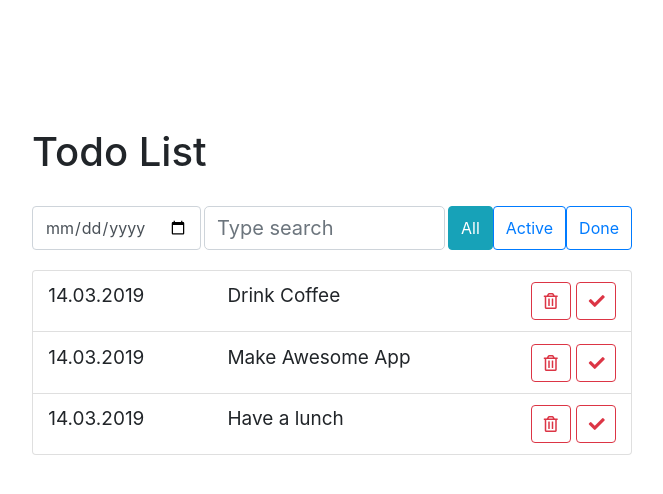
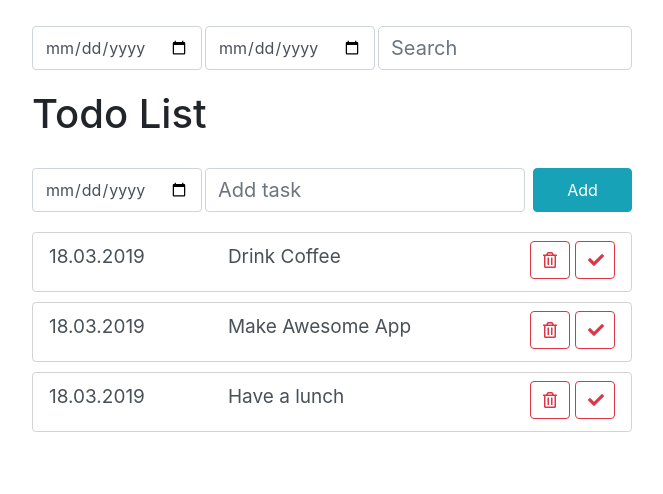
Before and after one commit to kornasevich/todo-react, a React app: page / in a window 1280 px wide. Shown: the whole page, without its empty margins (308-971 px from the left). Built offline with nearby package versions, Linux system fonts and the light colour scheme.

Commit message:
two commit

```diff
--- a/src/components/app-header/app-header.css
+++ b/src/components/app-header/app-header.css
@@ -1,3 +1,8 @@
 .title{
     margin-bottom: 30px;
+    width:100%
 }
+
+.filter-panel{
+    margin-bottom:20px;
+}
--- a/src/components/app/app.css
+++ b/src/components/app/app.css
@@ -0,0 +1,4 @@
+.todo-block{
+    margin: 2% auto 0 auto;
+    width:600px;
+}
--- a/src/components/app/app.js
+++ b/src/components/app/app.js
@@ -3,29 +3,115 @@ import React from 'react';
 import SearchPanel from '../search-panel/search-panel.js';
 import AppHeader from '../app-header/app-header.js';
 import TodoList  from '../todo-list/todo-list.js';
+import TodoListItemAdd from '../todo-list-item-add/todo-list-item-add.js';
+import ItemStatusFilter from '../item-status-filter/item-status-filter.js';
 
 import './app.css'
 
-const App = () => {
+export default class App extends React.Component {
 
-    const todoStyle = {
-        margin: "10% auto 0 auto",
-        width:'600px'
+    maxId = 3;
+
+    state = {
+        todoData : [
+            {date:'18.03.2019', label: 'Drink Coffee', id: 0},
+            {date:'18.03.2019', label: 'Make Awesome App', id: 1 },
+            {date:'18.03.2019', label: 'Have a lunch', id: 2}
+        ],
+        term: '',
+        valueMin: '',
+        valueMax: ''
     };
 
-    const todoData = [
-        {date:'14.03.2019', label: 'Drink Coffee', id: 1},
-        {date:'14.03.2019', label: 'Make Awesome App', id: 2 },
-        {date:'14.03.2019', label: 'Have a lunch', id: 3}
-    ];
+   onSearchChange = (term) =>{
+      this.setState({term});
+    };
+
+    onDateFilterMin = (valueMin) =>{
+        this.setState({valueMin});
+    };
+
+    onDateFilterMax = (valueMax) =>{
+        this.setState({valueMax});
+    };
+
+    LabelInDate = (label) => {
+    return label.split('.').reverse().join('-');
+    };
+
+
+    filter(items, term, valueMin, valueMax){
+        if(term.length === 0 && valueMin === '' && valueMax === ''){
+            return items;
+        }
+        if(valueMin === ''){
+            valueMin = "2000-01-01";
+        }
+
+        if(valueMax === ''){
+            valueMax = '3000-01-01';
+        }
+       return items.filter((item) =>{
+            return item.label.toUpperCase().indexOf(term.toUpperCase()) > -1
+                && +new Date(valueMin) <= +new Date(this.LabelInDate(item.date))
+                && +new Date(this.LabelInDate(item.date)) <= +new Date(valueMax);
+        })
+    };
+
+    deleteItem = (id) =>{
+      this.setState((state) => {
+          const idx = state.todoData.findIndex((el) => el.id === id);
+
+          const newArray = [...state.todoData.slice(0, idx), ...state.todoData.slice(idx + 1)];
+
+          return{
+              todoData: newArray
+          }
+
+      });
+    };
+
+    addedItem = (date, text) =>{
+     const newItem = {
+         date: date,
+         label: text,
+         id: this.maxId++
+     };
+
+     this.setState((state) => {
+         const newArr = [...state.todoData, newItem];
+
+         return{
+             todoData: newArr
+         }
+     });
+    };
+
+render(){
+
+  const visibleItems = this.filter(this.state.todoData, this.state.term, this.state.valueMin, this.state.valueMax);
 
     return (
-        <div className='todo-block' style={todoStyle}>
-            <AppHeader />
-            <SearchPanel />
-            <TodoList todos={todoData}/>
+        <div className='todo-block'>
+
+            <div className="d-flex filter-panel">
+            <ItemStatusFilter
+                  onDateFilterMin={this.onDateFilterMin}
+                  onDateFilterMax={this.onDateFilterMax}/>
+
+            <SearchPanel onSearchChange={this.onSearchChange}/>
+            </div>
+            <AppHeader/>
+            <TodoListItemAdd onItemAdd={this.addedItem}/>
+            <TodoList
+                todos={visibleItems}
+                onDeleted={this.deleteItem}
+            />
+            <div className="search-panel d-flex">
+            </div>
         </div>
     );
-};
+}
 
-export default App;
+
+}
--- a/src/components/item-status-filter/item-status-filter.css
+++ b/src/components/item-status-filter/item-status-filter.css
@@ -1,3 +1,9 @@
 .item-status{
     display: flex;
 }
+
+.todo-task-date-filter{
+    width:170px;
+    margin-right: 3px;
+    height:44px;
+}
--- a/src/components/item-status-filter/item-status-filter.js
+++ b/src/components/item-status-filter/item-status-filter.js
@@ -3,12 +3,30 @@ import React from 'react';
 import './item-status-filter.css';
 
 export default class ItemStatusFilter extends React.Component {
+
+    state = {
+        valueMin: "",
+        valueMax: ""
+    };
+
+    onDateFilterMin = (event) =>{
+        const valueMin =  event.target.value;
+        this.setState({valueMin});
+        this.props.onDateFilterMin(valueMin);
+    };
+
+    onDateFilterMax = (event) =>{
+        const valueMax =  event.target.value;
+        this.setState({valueMax});
+        this.props.onDateFilterMax(valueMax);
+    };
+
     render() {
         return(
             <div className='item-status'>
-                <button className='btn btn-info '>All</button>
-                <button className='btn btn-outline-primary'>Active</button>
-                <button className='btn btn-outline-primary'>Done</button>
+                <input type="date" className="form-control todo-task-date-filter min-date" value={this.state.valueMin} onChange={this.onDateFilterMin}/>
+                <input type="date" className="form-control todo-task-date-filter max-date" value={this.state.valueMax} onChange={this.onDateFilterMax}/>
+
             </div>
         );
     };
--- a/src/components/search-panel/search-panel.css
+++ b/src/components/search-panel/search-panel.css
@@ -1,6 +1,6 @@
 .search-panel-block{
     display: flex;
-    margin-bottom: 20px;
+    margin-top: 20px;
 }
 
 
@@ -14,3 +14,7 @@
     margin-right: 3px;
     height:44px;
 }
+
+.search-input{
+    width:100%;
+}
--- a/src/components/search-panel/search-panel.js
+++ b/src/components/search-panel/search-panel.js
@@ -1,30 +1,36 @@
 import React from 'react';
 
 import './search-panel.css';
-import ItemStatusFilter from '../item-status-filter/item-status-filter.js';
 
-const SearchPanel = () =>{
 
-    const searchText = 'Type search';
+export default class SearchPanel extends React.Component{
+
+    state = {
+        term: ''
+    };
+
+    onSearchChange = (event) =>{
+      const term =  event.target.value;
+      this.setState({term});
+      this.props.onSearchChange(term);
+    };
+
+render(){
+    const searchText = 'Search';
     const searchStyle = {
         fontSize: '20px'
     };
 
         return (
-        <div className='search-panel-block'>
-
-            <input
-                className='form-control todo-task-date'
-                type='date' />
-
+            <form  className="search-input">
                 <input
                     className='search-panel form-control'
                     placeholder={searchText}
                     style={searchStyle}
+                    value={this.state.term}
+                    onChange={this.onSearchChange}
                     />
-            <ItemStatusFilter />
-        </div>
+            </form>
         );
+    }
 };
-
-export default SearchPanel;
--- /dev/null
+++ b/src/components/todo-list-item-add/todo-list-item-add.css
@@ -0,0 +1,14 @@
+.todo-list-item-add{
+    display: flex;
+    margin-bottom: 20px;
+}
+
+.todo-task-text-add{
+    width:320px;
+    height: 44px;
+    font-size: 20px;
+}
+.btn-add{
+    margin-left: 8px;
+    width:99px;
+}
--- /dev/null
+++ b/src/components/todo-list-item-add/todo-list-item-add.js
@@ -0,0 +1,62 @@
+import React from 'react';
+
+import './todo-list-item-add.css';
+
+export default class TodoListItemAdd extends React.Component {
+
+    state = {
+        label: '',
+        date: ''
+    };
+
+    onLabelChange = (event) =>{
+      this.setState({
+          label: event.target.value
+      });
+    };
+
+    onDateChange = (event) =>{
+        this.setState({
+            date: event.target.value.split('-').reverse().join('.')
+        });
+    };
+
+
+
+    onSubmit = (event) =>{
+        event.preventDefault();
+        if(this.state.date !== '' && this.state.label !== ''){
+            this.props.onItemAdd(this.state.date, this.state.label);
+            document.querySelector('.todo-task-text-add').style.border = '1px solid #ced4da';
+            document.querySelector('.todo-task-date').style.border = '1px solid #ced4da';
+        } else if(this.state.date === '' && this.state.label === ''){
+            document.querySelector('.todo-task-text-add').style.border = '1px solid red';
+            document.querySelector('.todo-task-date').style.border = '1px solid red';
+        } else if(this.state.date === ''){
+            document.querySelector('.todo-task-date').style.border = '1px solid red';
+            document.querySelector('.todo-task-text-add').style.border = '1px solid #ced4da';
+        } else if(this.state.label === ''){
+            document.querySelector('.todo-task-date').style.border = '1px solid #ced4da';
+            document.querySelector('.todo-task-text-add').style.border = '1px solid red';
+        }
+
+
+    };
+
+      render() {
+         return(
+          <form className='todo-list-item-add'
+          onSubmit={this.onSubmit}>
+
+            <input
+                 className='form-control todo-task-date'
+                 type='date' onChange={this.onDateChange}/>
+             <input
+                 className='form-control todo-task-text-add'
+                 type='text' placeholder='Add task' onChange={this.onLabelChange}/>
+
+        <button className='btn btn-info btn-add' >Add</button>
+        </form>
+       );
+    };
+};
--- a/src/components/todo-list-item/todo-list-item.css
+++ b/src/components/todo-list-item/todo-list-item.css
@@ -1,5 +1,6 @@
 .todo-list-item{
 font-size:19px;
+
 }
 
 .date-input{
@@ -13,15 +14,17 @@ margin-left:80px;
 .delete-task{
 float: right;
 margin-right:5px;
+margin-top: -2px;
 }
 
 .complete-task{
 float: right;
 width:40px;
 cursor: pointer;
+margin-top: -2px;
 }
 
-.complete-task:hover{
+.complete-task, .delete-task:hover{
 cursor: pointer;
 }
 
@@ -32,3 +35,17 @@ text-decoration: line-through;
 .background-done{
 background-color: green;
 }
+
+.check-task{
+background-color: lightgreen;
+}
+
+.todo-list-item-block{
+border: 1px solid lightgray;
+height:60px;
+margin-bottom:10px;
+}
+
+.todo-list-item-content{
+margin:4px;
+}
--- a/src/components/todo-list-item/todo-list-item.js
+++ b/src/components/todo-list-item/todo-list-item.js
@@ -7,30 +7,51 @@ export default class TodoListItem extends React.Component {
              done: false
          };
 
-        onLabelClick = () => {
-            this.setState({
-               done: true
+        checkTask = () => {
+            this.setState((state) =>{
+                return{
+                    done: !state.done
+                }
             });
+            this.props.checkedTask();
         };
+
 
     render() {
         const {date,  label} = this.props;
         const { done } = this.state;
 
         let classNames = 'todo-list-item';
+        let classNamesBlocks = 'todo-list-item-block form-control';
 
         if(done){
             classNames += ' done';
+            classNamesBlocks += ' check-task'
         }
 
         return(
-            <span
-                className={classNames}>
-          <span className='todo-task-date'>{ date }</span>
-                <span className='todo-task-text' >{ label }</span>
-          <span className='btn btn-outline-danger complete-task' onClick={this.onLabelClick}><i className="fas fa-check"> </i> </span>
-          <span className='btn btn-outline-danger delete-task' onClick={() =>{console.log('click me')}}><i className="far fa-trash-alt"> </i> </span>
-      </span>
+            <div className={classNamesBlocks}>
+                <div className='todo-list-item-content'>
+                 <span
+                     className={classNames}>
+
+                <span className='todo-task-date'>{ date }</span>
+
+                    <span className='todo-task-text' >{ label }</span>
+
+                <span className='btn btn-outline-danger complete-task'
+                    onClick={this.checkTask} >
+                  <i className="fas fa-check"> </i>
+                </span>
+
+                 <span className='btn btn-outline-danger delete-task'
+                       onClick={this.props.onDeleted}>
+                     <i className="far fa-trash-alt"> </i>
+                     </span>
+
+                  </span>
+                </div>
+            </div>
         );
     };
 }
--- a/src/components/todo-list/todo-list.js
+++ b/src/components/todo-list/todo-list.js
@@ -4,21 +4,45 @@ import TodoListItem from '../todo-list-item/todo-list-item.js';
 import './todo-list.css';
 
 
-const TodoList = ( { todos } ) =>{
+export default class TodoList extends React.Component {
 
-    const elements = todos.map((item) => {
+    state = {
+        check: false
+    };
+
+    checkTaskColor = () => {
+        this.setState((state) =>{
+            return{
+                check: !state.check
+            }
+        });
+    };
+
+render(){
+
+    let classLists = 'list-group-item';
+
+    if(this.state.check){
+        classLists += ' check-task';
+    }
+
+    const elements = this.props.todos.map((item) => {
         return(
-            <li key={item.id} className='list-group-item'>
-                <TodoListItem date={item.date} label={item.label}/>
-            </li>
+                <TodoListItem key={item.id}
+                              className={classLists}
+                              date={item.date}
+                              label={item.label}
+                              onDeleted={()=>this.props.onDeleted(item.id)}
+                              checkedTask={this.checkTaskColor}
+                />
         );
     });
 
     return (
-        <ul className='list-group todo-list'>
+        <div className='list-group todo-list '>
             { elements }
-        </ul>
+        </div>
     );
+}
+
 };
-
-export default TodoList;
```
Lines whose indentation alone changed are shown as unchanged.
